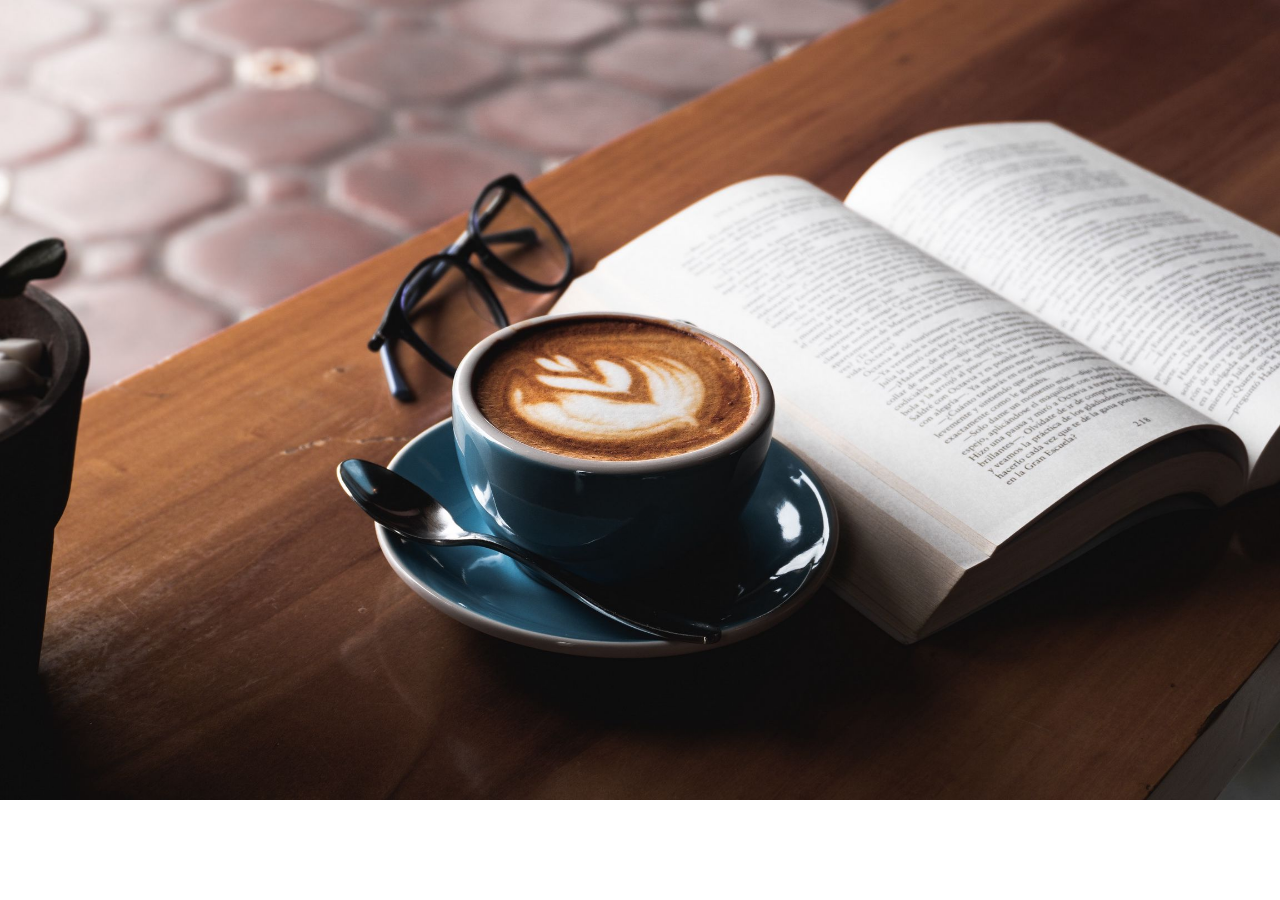
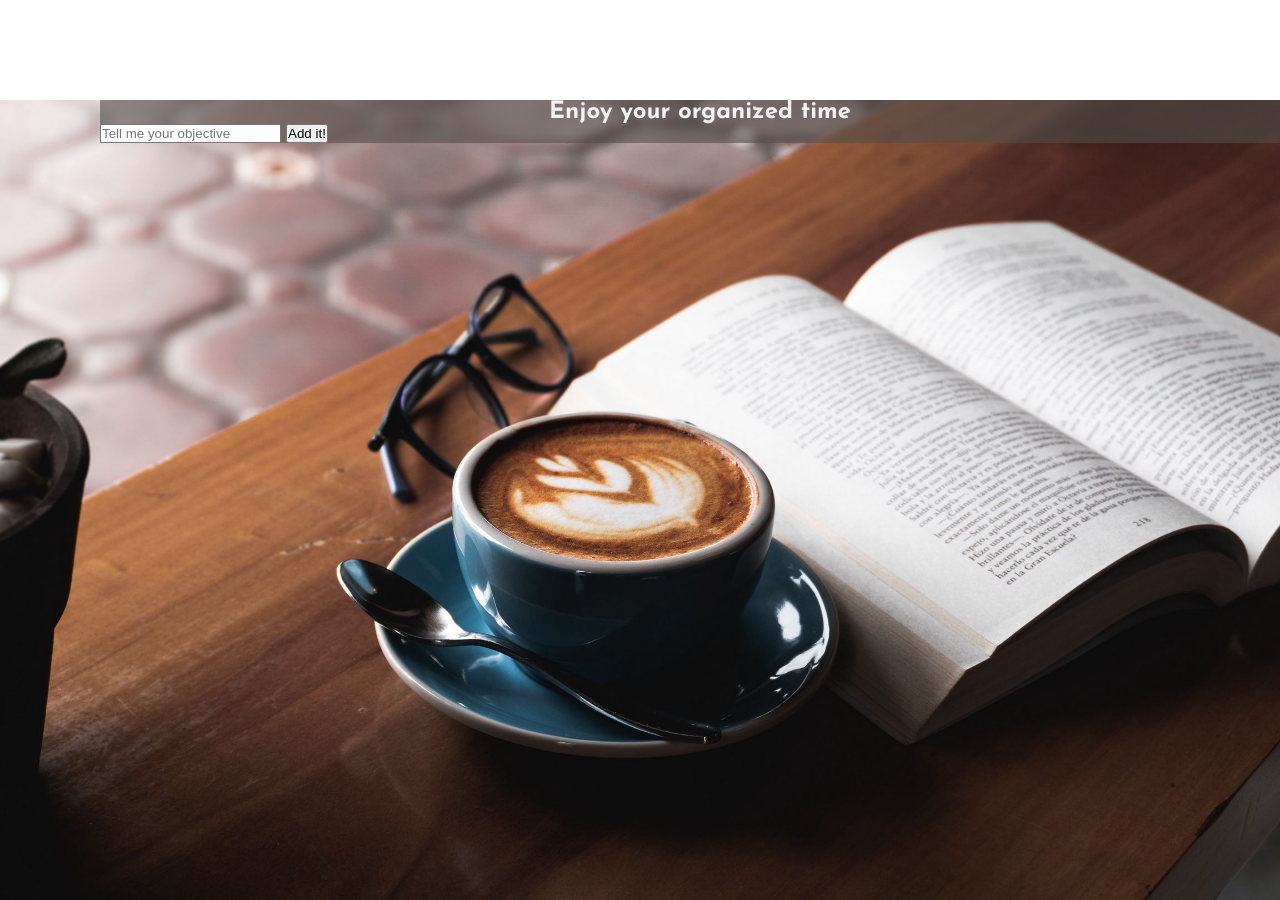
Before and after one commit to PietroMarrazzo/vue-todolist, a plain HTML site: page index.html in a window 1280 px wide. Before the commit the page ends 800 px from the top, so only its background shows below. Drawn offline with nearby package versions, Linux system fonts and the light colour scheme.

Commit message:
structure css

```diff
--- a/css/styles.css
+++ b/css/styles.css
@@ -7,8 +7,31 @@
 html,
 body {
     height: 100%;
+    font-family: 'Josefin Sans', sans-serif;
 }
 
+/* UTILITIES */
+.p-absolute {
+    position: absolute;
+}
+
+.p-relative {
+    position: relative;
+}
+
+.p-flex {
+    display: flex;
+}
+
+.flex-column {
+    flex-direction: column;
+}
+
+.flex-wrap {
+    flex-wrap: wrap;
+}
+
+/* background  */
 .bg {
     background-image: url(../img/coffee.jpg);
     height: 100vh;
@@ -16,3 +39,21 @@ body {
     background-repeat: no-repeat;
     background-size: cover;
 }
+
+
+/* APP */
+#app {
+    background-color: rgb(83, 77, 74, .6);
+    width: 1200px;
+    margin-top: 100px;
+    margin-left: 100px;
+    color: rgb(243, 243, 243);
+}
+
+
+/* TITLE */
+.title h2 {
+    text-align: center;
+}
+
+/* TEXT-BAR / SUBMIT BTN */
--- a/index.html
+++ b/index.html
@@ -4,6 +4,7 @@
     <meta charset="UTF-8">
     <meta name="viewport" content="width=device-width, initial-scale=1.0">
     <link rel="stylesheet" href="./css/styles.css">
+    <link href="https://fonts.googleapis.com/css2?family=Josefin+Sans:wght@400;500;700&display=swap" rel="stylesheet">
     <link rel="stylesheet" href="https://cdnjs.cloudflare.com/ajax/libs/font-awesome/5.15.1/css/all.min.css" integrity="sha512-+4zCK9k+qNFUR5X+cKL9EIR+ZOhtIloNl9GIKS57V1MyNsYpYcUrUeQc9vNfzsWfV28IaLL3i96P9sdNyeRssA==" crossorigin="anonymous" />
     <script src="https://cdn.jsdelivr.net/npm/vue@2.6.12"></script>
     <title>To-do list</title>
@@ -11,8 +12,17 @@
 <body>
     <main>
         <div class="bg">
-           <div>
+           <div id="app" class="">
+               <div class="title">
+                <h2>
+                    Enjoy your organized time
+                </h2>
+               </div>
 
+               <div class="text-bar">
+                    <input type="text" placeholder="Tell me your objective">
+                    <button class="btn">Add it!</button>
+               </div>
            </div>
 
 
```
